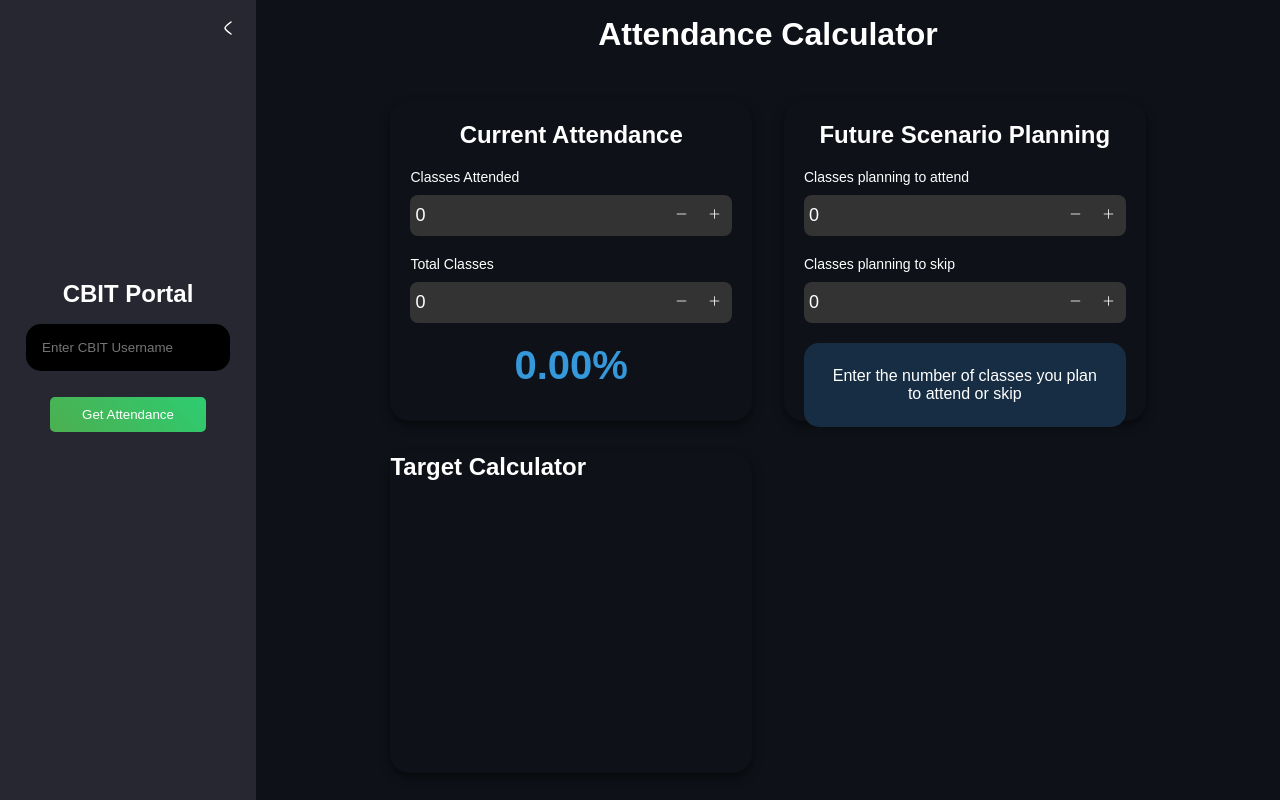
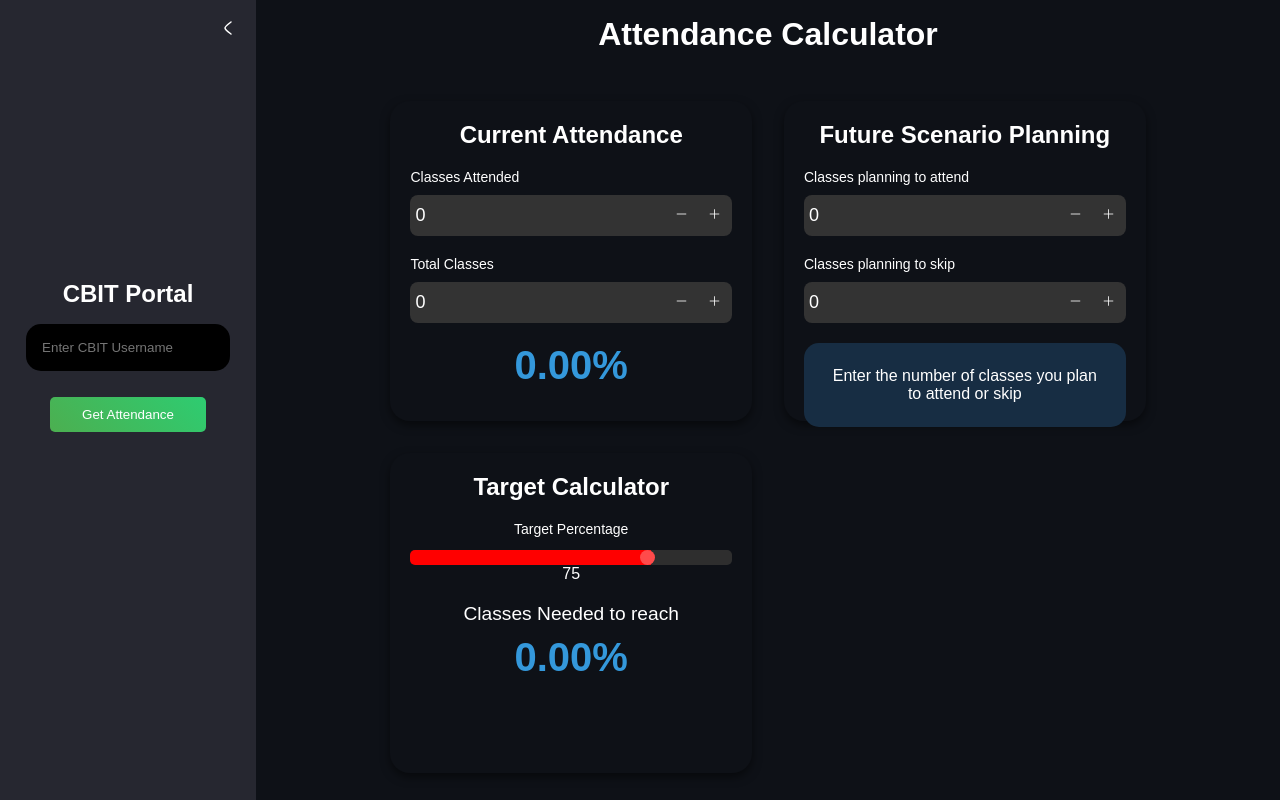
Before and after one commit to AdapalaBhargavaKrishna/Attendance-Calculator, a Flask app: page / in a window 1280 px wide. Run offline with Flask 3, Linux system fonts and the light colour scheme.

Commit message:
Attendance Calculator Started

```diff
--- a/static/style.css
+++ b/static/style.css
@@ -351,6 +351,36 @@ button.plus-btn:hover {
 
 /* <-----------------Target-----------------> */
 
+.target-calculator {
+    text-align: center;
+    padding: 20px;
+}
+
+.target-slider{
+    position: relative;
+    margin: 20px 0;
+}
+
+.slider-wrapper{
+    position: relative;
+    width: 100%;
+}
+
+.target-slider p {
+    margin-bottom: 10px;
+    font-size: 14px;
+}
+
+.needed-class{
+    font-size: 1.2rem;
+}
+
+.needed-percentage {
+    font-size: 40px;
+    color: #3498db;
+    margin-top: 10px;
+}
+
 /* <-----------------Extra-----------------> */
 
 input[type="number"]::-webkit-inner-spin-button,
@@ -358,3 +388,36 @@ input[type="number"]::-webkit-outer-spin-button {
     -webkit-appearance: none;
     margin: 0;
 }
+
+input[type="range"] {
+    -webkit-appearance: none;
+    width: 100%;
+    height: 8px;
+    background: #353942;
+    border-radius: 5px;
+    outline: none;
+    margin: 0;
+}
+
+input[type="range"]::-webkit-slider-thumb {
+    -webkit-appearance: none;
+    width: 15px;
+    height: 15px;
+    background: #ff4b4b;
+    border-radius: 50%;
+    cursor: pointer;
+}
+
+input[type="range"]::-moz-range-thumb {
+    width: 20px;
+    height: 20px;
+    background: #ff4b4b;
+    border-radius: 50%;
+    cursor: pointer;
+}
+
+input[type="range"]::-webkit-slider-runnable-track {
+    background: linear-gradient(to right, red 75%, #2e2e2e 75%);
+    /* height: 0px; */
+    border-radius: 5px;
+}
--- a/templates/index.html
+++ b/templates/index.html
@@ -189,7 +189,22 @@
                     <h1 class="Future-percentage">0.00%</h1>
 
                 </div>
-                <div class="att-divs target-calculator"><h2>Target Calculator</h2></div>
+
+                <div class="att-divs target-calculator">
+                  <h2>Target Calculator</h2>
+
+                  <div class="target-slider">
+                      <p>Target Percentage</p>
+                      <div class="slider-wrapper">
+                        <input type="range" id="targetRange" min="0" max="100" value="75" oninput="updateSliderValue(this)">
+                        <span id="sliderValue" class="slider-value">75</span>
+                    </div>
+                  </div>
+
+                  <div class="needed-class">Classes Needed to reach</div>
+                  <h1 class="needed-percentage">0.00%</h1>
+              </div>
+
             </div>
         </div>
     </div>
```
